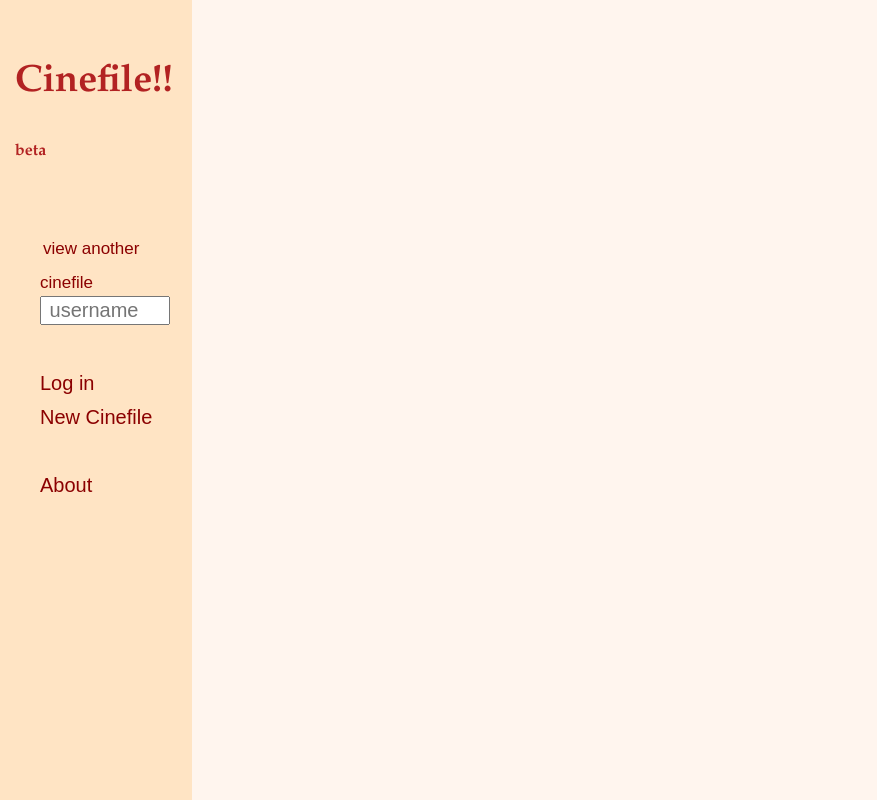
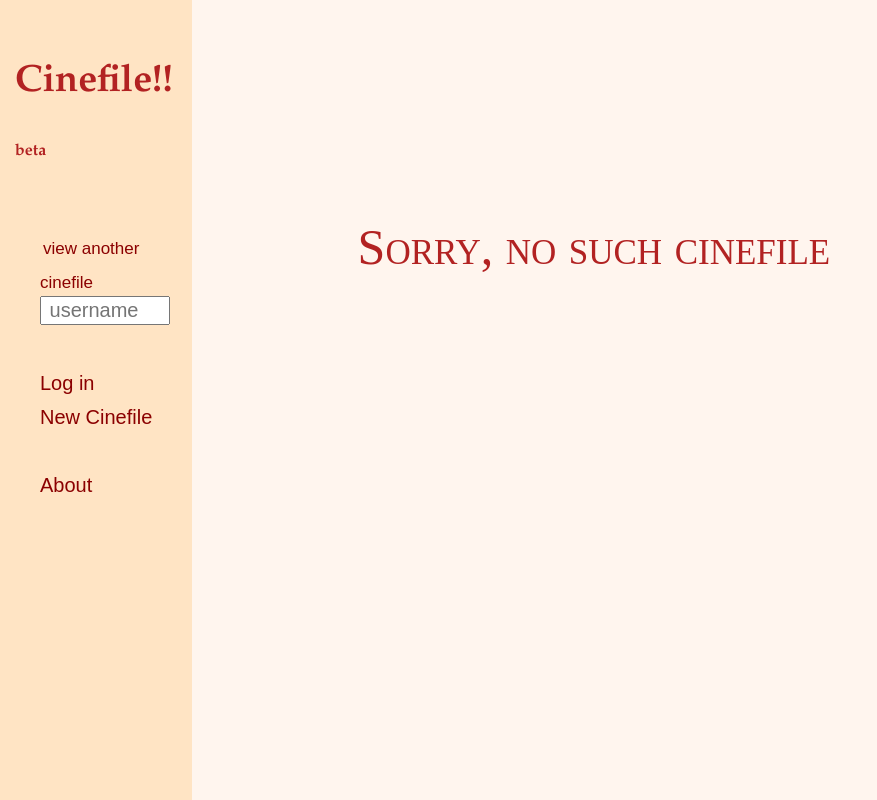
Before and after one commit to majorgowan/cinefile, a Django app: a page that uses journal/templates/journal/index.html in a window 1280 px wide. Shown: the whole page, without its empty margins (0-877 px from the left). Run offline with Django 5.2, Linux system fonts and the light colour scheme.

Commit message:
small improvement to "view another profile" feature

```diff
--- a/accounts/templates/accounts/user_login.html
+++ b/accounts/templates/accounts/user_login.html
@@ -26,7 +26,7 @@
             {% endfor %}
         </table>
         <div class="form_submit">
-            <button type="submit">Submit</button>
+            <button class="select_button" type="submit">Submit</button>
         </div>
     </div>
 </form>
--- a/journal/static/journal/css/layout.css
+++ b/journal/static/journal/css/layout.css
@@ -296,7 +296,13 @@ body {
   text-decoration: underline;
 }
 
-
+#no_such_user_div {
+    font-size: 50px;
+    font-variant: small-caps;
+    margin: 80px;
+    padding: 80px;
+    color: firebrick;
+}
 .viewing_row {
     display: grid;
     grid-template-columns: auto 18%;
--- a/journal/static/journal/javascript/index.js
+++ b/journal/static/journal/javascript/index.js
@@ -29,16 +29,6 @@ document.addEventListener("DOMContentLoaded", function() {
             tmdbSearchModal.style.display = "block";
         }
     }
-
-    // implement "view another cinefile" input (on keyup, navigate to profile if exists)
-    const viewAnotherProfileInput = document.getElementById("view_another_profile_input");
-    viewAnotherProfileInput.addEventListener("keyup", function(event) {
-        if (event.keyCode === 13) {
-            // enter key
-            const other_profile = viewAnotherProfileInput.value;
-            window.location.pathname = "/journal/profile/" + other_profile;
-        }
-    });
 
     // search bar for TMDB title search
     const tmdbSearchText = document.querySelector("#tmdb_search_text");
--- a/journal/static/journal/javascript/utils.js
+++ b/journal/static/journal/javascript/utils.js
@@ -10,6 +10,16 @@ document.addEventListener("DOMContentLoaded", function() {
     aboutClose.addEventListener("click", function() {
         aboutModal.style.display = "none";
         modalOverlay.style.display = "none";
+    });
+
+    // implement "view another cinefile" input (on keyup, navigate to profile if exists)
+    const viewAnotherProfileInput = document.getElementById("view_another_profile_input");
+    viewAnotherProfileInput.addEventListener("keyup", function(event) {
+        if (event.keyCode === 13) {
+            // enter key
+            const other_profile = viewAnotherProfileInput.value;
+            window.location.pathname = "/journal/profile/" + other_profile;
+        }
     });
 });
 
--- a/journal/templates/journal/index.html
+++ b/journal/templates/journal/index.html
@@ -34,10 +34,6 @@
 {% endblock %}
 
 {% block sidebar_links %}
-    <li><label id="view_another_label">view another cinefile<BR></label>
-        <input id="view_another_profile_input"
-               type="text"
-               placeholder=" username" /></li><BR>
     {% if user.is_authenticated and username == user.username %}
         <li><a id="add_viewing_link">Add viewing</a></li><BR>
         <li><a id="export_data_link"
@@ -51,6 +47,11 @@
 {% endblock %}
 
 {% block body %}
+{% if username == "" %}
+    <div id="no_such_user_div">
+        <p>Sorry, no such cinefile</p>
+    </div>
+{% endif %}
 <div class="movie_list" id="profile_movie_list"
      data-profile_url="{% url 'profile' %}">
     {% for viewing in viewings %}
--- a/journal/templates/journal/layout.html
+++ b/journal/templates/journal/layout.html
@@ -50,6 +50,10 @@
             </div>
 
             <ul class="sidebar_list">
+                <li><label id="view_another_label">view another cinefile<BR></label>
+                    <input id="view_another_profile_input"
+                           type="text"
+                           placeholder=" username" /></li><BR>
                 {% block sidebar_links %}
                 {% endblock %}
                 {% if user.is_authenticated %}
--- a/journal/views.py
+++ b/journal/views.py
@@ -24,10 +24,11 @@ def index(request, user=None):
         # check for existence of user
         JUser = apps.get_model('accounts', 'JUser')
         matches = JUser.objects.filter(username=user)
-        if len(matches) == 1:
+        if matches.exists():
             user_obj = matches[0]
             username = user_obj.username
             viewings = user_obj.viewings.all().order_by("-date")
+
     elif request.user.is_authenticated:
         # use logged-in user
         viewings = request.user.viewings.all().order_by("-date")
```
